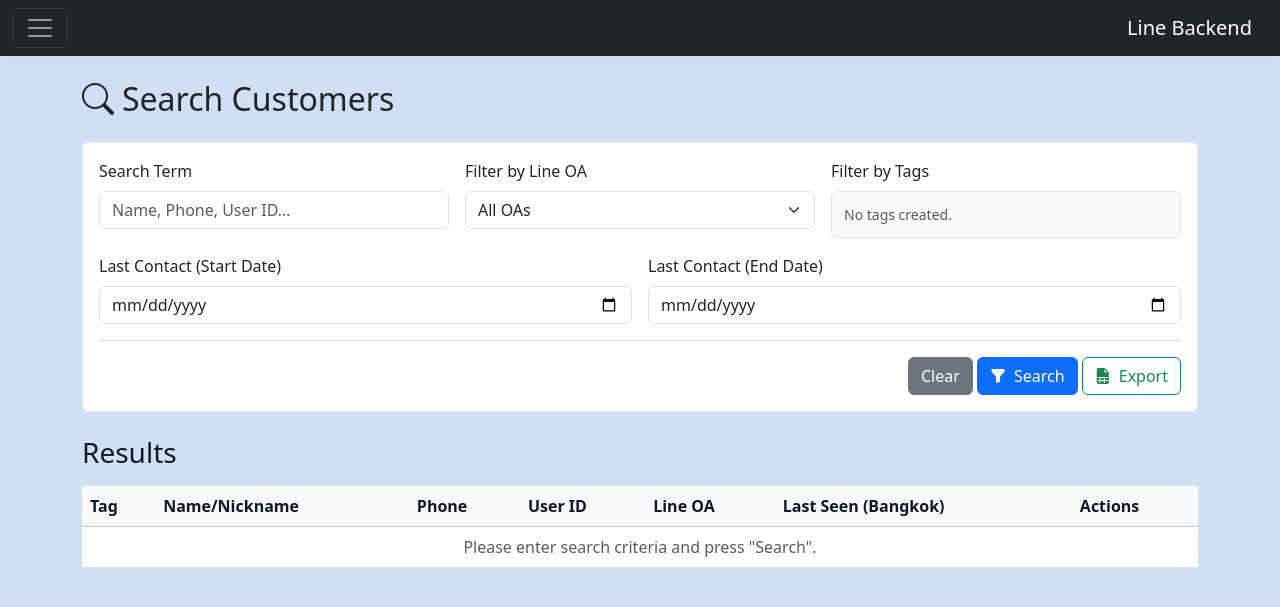
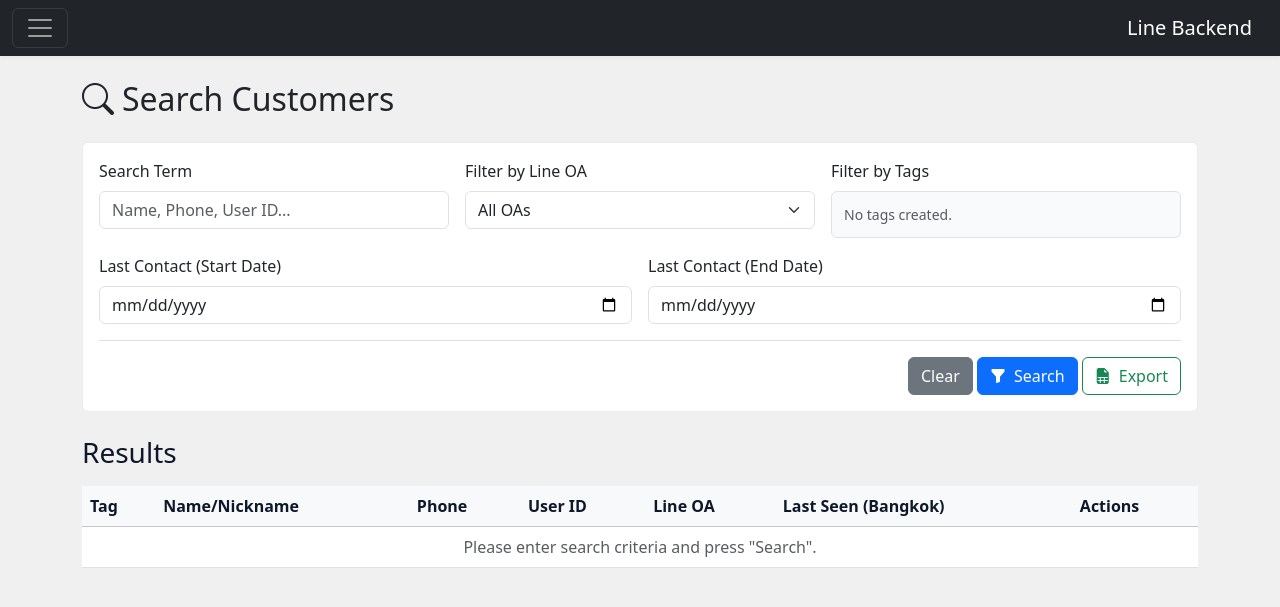
Before and after one commit to mrtprd1824-collab/linebackend-, a Flask app: page /search_page in a window 1280 px wide. Shown: the top 607 px of the page. Run offline with Flask 3, Linux system fonts and the light colour scheme; the visitor is signed in with stand-in values (Sample User, id 1); data that the repository does not hold is empty; parts of the project's set-up code (start-up, migrations or seed data) failed here and were passed over; some libraries are stand-ins or nearby versions.

Commit message:
แก้ไข css main body

```diff
--- a/static/css/chat_style.css
+++ b/static/css/chat_style.css
@@ -451,7 +451,7 @@ body {
 
 /* --- 1. Color Palettes --- */
 :root {
-  --main-bg: #d1dff4;
+  --main-bg: #f0f0f0;
   --main-border: #dee2e6;
   --main-text: #212529;
   --muted-text: #6c757d;
@@ -459,7 +459,7 @@ body {
   --component-alt-bg: #f8f9fa;
   --chat-header-bg: #ffffff;
   --customer-bubble-bg: #ffffff;
-  --admin-bubble-bg: #0d6efd;
+  --admin-bubble-bg: #5195f9;
   --admin-bubble-text: white;
   --event-warning-bg: #fff3cd;
   --event-warning-border: #ffe69c;
@@ -487,7 +487,7 @@ body {
   --component-alt-bg: #343a40;
   --chat-header-bg: #343a40;
   --customer-bubble-bg: #343a40;
-  --admin-bubble-bg: #339af0;
+  --admin-bubble-bg: #5195f9;
   --admin-bubble-text: white;
   --event-warning-bg: #664d03;
   --event-warning-border: #997404;
--- a/templates/changelog/index.html
+++ b/templates/changelog/index.html
@@ -46,7 +46,7 @@
                                 <span>
                                     {{ item.title }}
                                     {% if item.is_new %}
-                                    <span class="badge bg-success ms-2">ใหม่!</span>
+                                    <span class="badge bg-success ms-2">!NEW</span>
                                     {% endif %}
                                 </span>
                             </button>
```
Also changed, not shown: static/css/changelog.css (+5 -5 lines).
